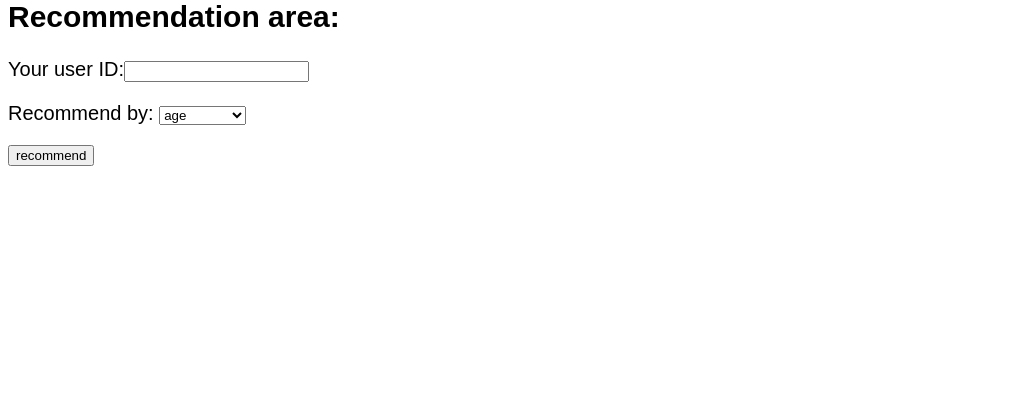
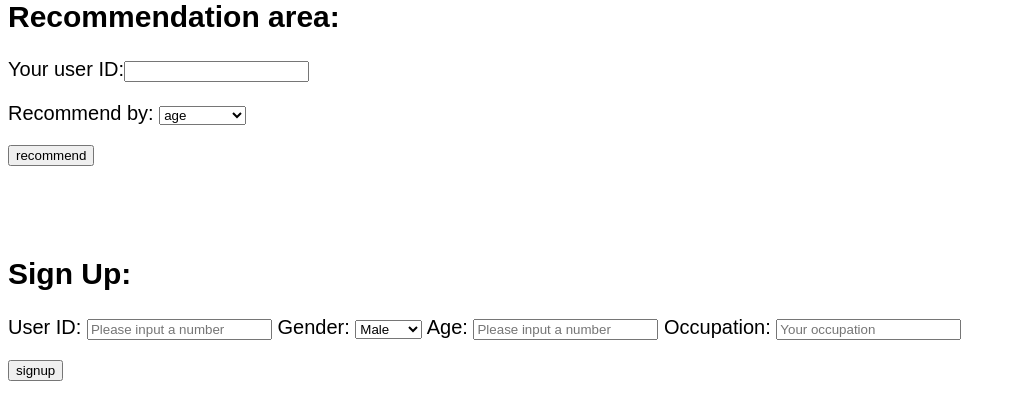
Before and after one commit to justccjustcc/DatabaseProject, a Flask app: page / in a window 1280 px wide. Shown: the part 364-784 px from the top of the page, without its empty margins (0-1016 px from the left). Run offline with Flask 2, Linux system fonts and the light colour scheme; parts of the project's set-up code (start-up, migrations or seed data) failed here and were passed over.

Commit message:
final version 2

```diff
--- a/server.py
+++ b/server.py
@@ -438,6 +438,21 @@ def recommend():
         movie.close()
         return render_template("recommendation.html", **context)
 
+
+@app.route('/signup', methods=['POST'])
+def signup():
+    input = request.form['newid']
+    user = g.conn.execute("SELECT * FROM users WHERE uid = %s", input)
+    if user.fetchone() == None:
+        return 'This name has been taken, please go back and choose another ID'
+    else:
+        age = request.form['age']
+        job = request.form['job']
+        gender = request.form['gender']
+        g.conn.execute("INSERT INTO user VALUES(%s,%s,%s,%s)",input,age,gender,job)
+        return 'Successfully sign up'
+
+
 if __name__ == "__main__":
   import click
 
--- a/templates/index.html
+++ b/templates/index.html
@@ -75,6 +75,25 @@
   </p>
   <input type="submit" value="recommend">
 </form>
+<br></br>
+
+<h2>Sign Up:</h2>
+<form method="POST", action="/signup">
+  <p> User ID:
+    <input type="text" name="newid" placeholder="Please input a number">
+    Gender:
+    <select name="gender">
+      <option value="M">Male</option>
+      <option value="F">Female</option>
+    </select>
+    Age:
+    <input type="text" name="age" placeholder="Please input a number">
+    Occupation:
+    <input type="text" name="job" placeholder="Your occupation">
+  </p>
+
+  <input type="submit" value="signup">
+</form>
 
 </body>
 
```
